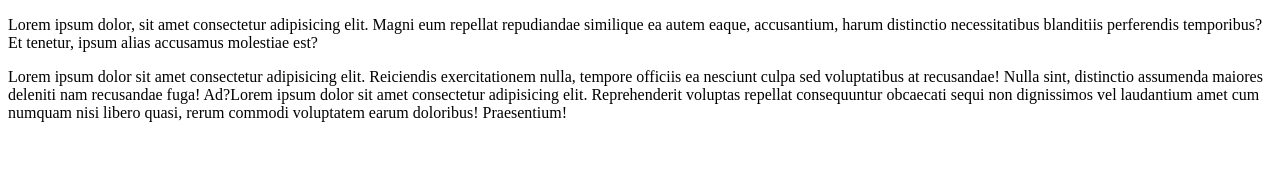
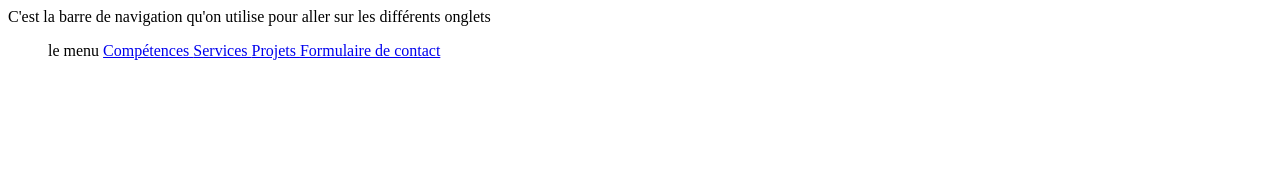
Before and after one commit to Gharbi22/origin, a plain HTML site: page html/index.html in a window 1280 px wide. Drawn offline with Linux system fonts and the light colour scheme.

Commit message:
Elaboration de l'entête avec la barre de navigation ainsi que les titres

```diff
--- a/html/index.html
+++ b/html/index.html
@@ -9,12 +9,31 @@
 </head>
 
 <body>
-    <p>Lorem ipsum dolor, sit amet consectetur adipisicing elit. Magni eum repellat repudiandae similique ea autem eaque, accusantium,
-        harum distinctio necessitatibus blanditiis perferendis temporibus? Et tenetur, ipsum alias accusamus molestiae est?</p>
-    Lorem ipsum dolor sit amet consectetur adipisicing elit. Reiciendis exercitationem nulla, tempore officiis ea nesciunt culpa
-    sed voluptatibus at recusandae! Nulla sint, distinctio assumenda maiores deleniti nam recusandae fuga! Ad?Lorem ipsum
-    dolor sit amet consectetur adipisicing elit. Reprehenderit voluptas repellat consequuntur obcaecati sequi non dignissimos
-    vel laudantium amet cum numquam nisi libero quasi, rerum commodi voluptatem earum doloribus! Praesentium!
+    <header>
+        <nav>
+            <!-->C'est la barre de navigation qu'on utilise pour aller sur les différents onglets </!-->
+            <ul>
+                <!-->le menu </!-->
+                <a href="www."> Compétences
+                </a>
+                <a href="www."> Services
+                </a>
+                <a href="www."> Projets
+                </a>
+                <a href="www."> Formulaire de contact
+                </a>
+            </ul>
+        </nav>
+        <h1 style="color:white">
+            <strong>
+                LOOKING FOR A WEB DEVELOPER ?
+                <strong/>
+        </h1>
+        <h2 style="color: white"> Look no more,I'm a web developer an a web designer.
+
+        </h2>
+
+        <header/>
 </body>
 
 </html>
```
